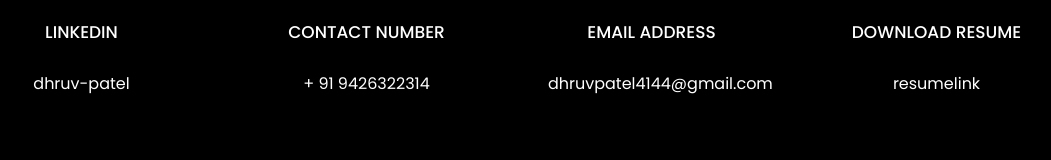
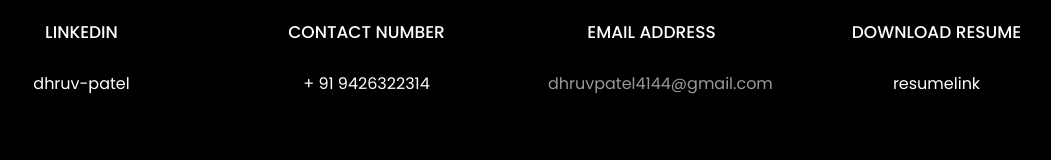
Before and after one commit to Dhruvpatel4144/Dhruvpatel4144.github.io, a plain HTML site: page index.html in a window 1280 px wide. Shown: the part 4419-4579 px from the top of the page, without its empty margins (131-1182 px from the left). Drawn offline with Linux system fonts and the light colour scheme; files whose address does not match are found by name.

Commit message:
Update index.html

```diff
--- a/index.html
+++ b/index.html
@@ -565,7 +565,7 @@
           			<span class="icon-paper-plane"></span>
           		</div>
           		<h3 class="mb-4">Email Address</h3>
-	            <p><a>dhruvpatel4144@gmail.com</a></p>
+	            <p>dhruvpatel4144@gmail.com</p>
 	          </div>
           </div>
           <div class="col-md-6 col-lg-3 d-flex ftco-animate">
```
